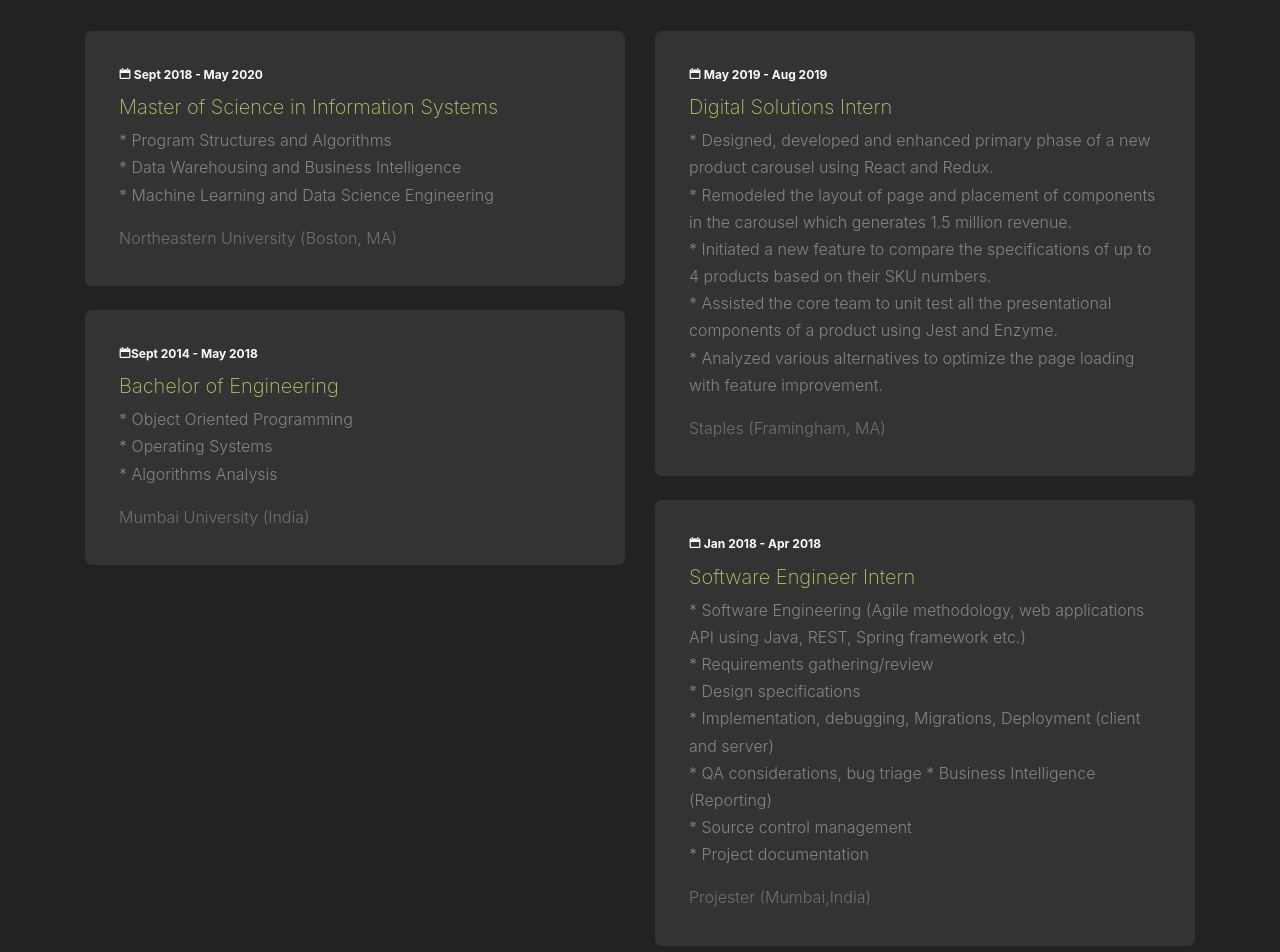
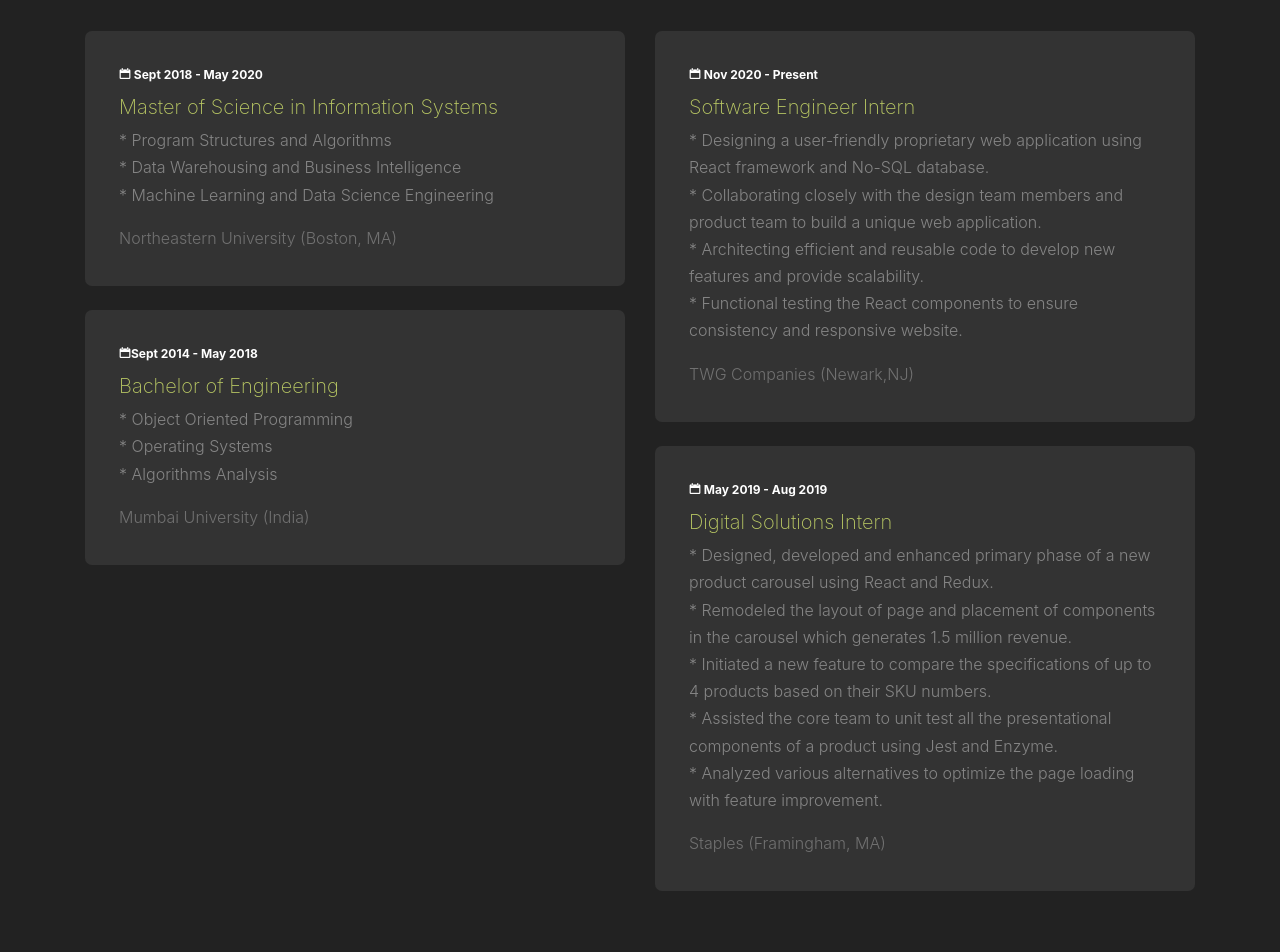
Before and after one commit to nikitagawde10/nikitagawde10.github.io, a plain HTML site: page index.html in a window 1280 px wide. Shown: the part 2280-3232 px from the top of the page. Drawn offline with nearby package versions, Linux system fonts and the light colour scheme; files whose address does not match are found by name.

Commit message:
Update index.html

```diff
--- a/index.html
+++ b/index.html
@@ -240,7 +240,16 @@
 
 
 					<h2 class="mb-5">Experience</h2>
-
+					<div class="resume-item mb-4">
+						<span class="date"><span class="icon-calendar"></span> Nov 2020 - Present</span>
+						<h3>Software Engineer Intern</h3>
+						<p>* Designing a user-friendly proprietary web application using React framework and No-SQL database.<br>
+							* Collaborating closely with the design team members and product team to build a unique web application. <br>
+							* Architecting efficient and reusable code to develop new features and provide scalability.<br>
+							* Functional testing the React components to ensure consistency and responsive website.<br>
+						</p>
+						<span class="school">TWG Companies (Newark,NJ)</span>
+					</div>
 					<div class="resume-item mb-4">
 						<span class="date"><span class="icon-calendar"></span> May 2019 - Aug 2019</span>
 						<h3>Digital Solutions Intern</h3>
@@ -256,20 +265,7 @@
 						<span class="school">Staples (Framingham, MA)</span>
 					</div>
 
-					<div class="resume-item mb-4">
-						<span class="date"><span class="icon-calendar"></span> Jan 2018 - Apr 2018</span>
-						<h3>Software Engineer Intern</h3>
-						<p> * Software Engineering (Agile methodology, web applications API using Java, REST, Spring
-							framework etc.)<br>
-							* Requirements gathering/review<br>
-							* Design specifications<br>
-							* Implementation, debugging, Migrations, Deployment (client and server)<br>
-							* QA considerations, bug triage
-							* Business Intelligence (Reporting)<br>
-							* Source control management<br>
-							* Project documentation</p>
-						<span class="school">Projester (Mumbai,India)</span>
-					</div>
+
 
 
 
@@ -304,7 +300,7 @@
 					</p>
 
 					<p>
-						<a href="https://drive.google.com/file/d/1Lxf3lZj6gMbvSohXrKbYIgLR8dfASV9j/view?usp=sharing" class="btn btn-primary px-4 py-2 btn-sm smoothscroll">Download CV</a>
+						<a href="https://drive.google.com/file/d/1egID7VBAjmcD0ulVGswo6JFIyP_LXzXE/view?usp=sharing" class="btn btn-primary px-4 py-2 btn-sm smoothscroll">Download CV</a>
 					</p>
 				</div>
 			</div>
```
